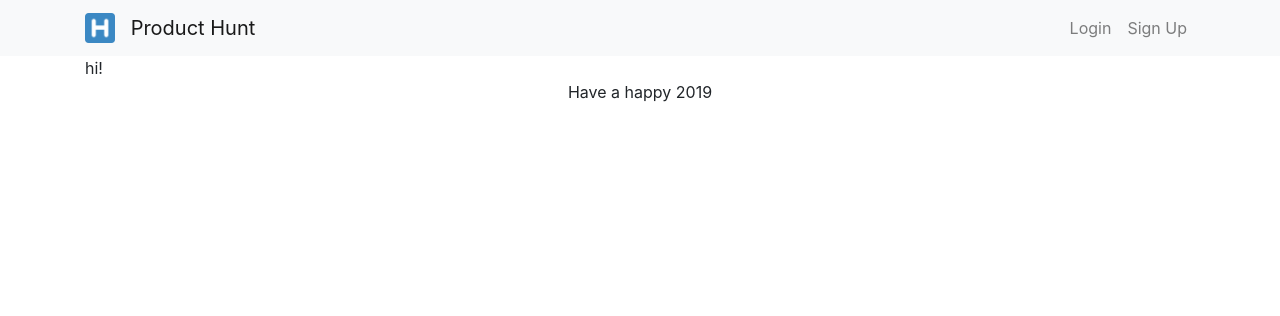
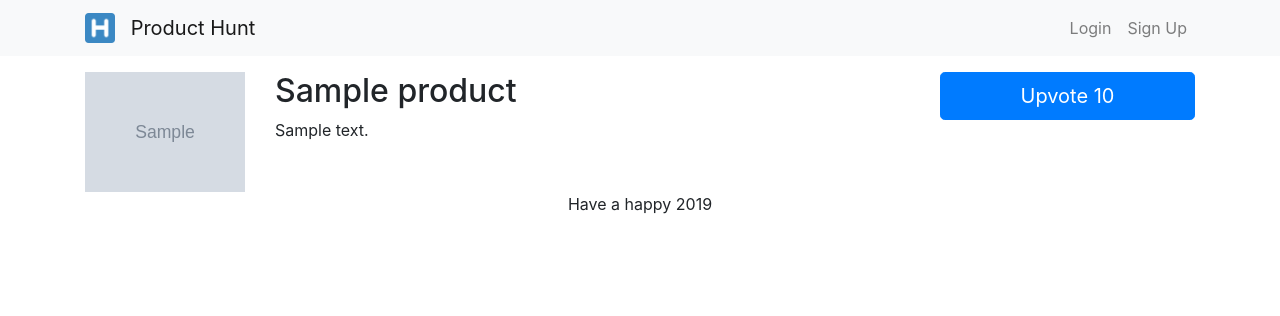
Before and after one commit to thiphan/ProductHunt-project, a Django app: page / in a window 1280 px wide. Shown: the top 316 px of the page. Run offline with Django 3.2, Linux system fonts and the light colour scheme; tables that the repository leaves empty hold one stand-in row (values such as "Sample post"); grey boxes marked "Sample" are stand-in pictures; some libraries are stand-ins or nearby versions.

Commit message:
home page

```diff
--- a/products/templates/products/home.html
+++ b/products/templates/products/home.html
@@ -1,6 +1,28 @@
 
 
 {% extends 'base.html' %}
+
 {% block content %}
-hi!
+
+{% for product in products.all %}
+  <div class="row pt-3" onclick="window.location='{% url 'detail' product.id %}';" style="cursor:pointer;">
+    <div class="col-2">
+      <img src="{{product.icon.url}}" class="img-fluid"/>
+    </div>
+    <div class="col-7">
+      <h2>{{product.title}}</h2>
+      <p> {{product.summary}}</p>
+    </div>
+    <div class="col-3">
+      <a href="javascript:{document.getElementById('upvote{{ product.id }}').submit()}"><button class="btn btn-primary btn-lg btn-block">Upvote {{product.votes_total}}</button></a>
+    </div>
+  </div>
+
+  <form id="upvote{{ product.id }}" method="POST" action="{% url 'upvote' product.id %}">
+    {% csrf_token %}
+    <input type="hidden">
+  </form>
+
+{% endfor %}
+
 {% endblock %}
--- a/products/views.py
+++ b/products/views.py
@@ -6,7 +6,8 @@ from django.utils import timezone
 
 # Create your views here.
 def home(request):
-    return render(request, 'products/home.html')
+    products = Product.objects
+    return render(request, 'products/home.html',{'products':products})
 
 @login_required
 def create(request):
```
Also changed, not shown: images/5579810626627629837651792684651724492242944n-15541304003891091421577-crop-1554130_xDTqigM.png (added), images/global-network.png (added).
